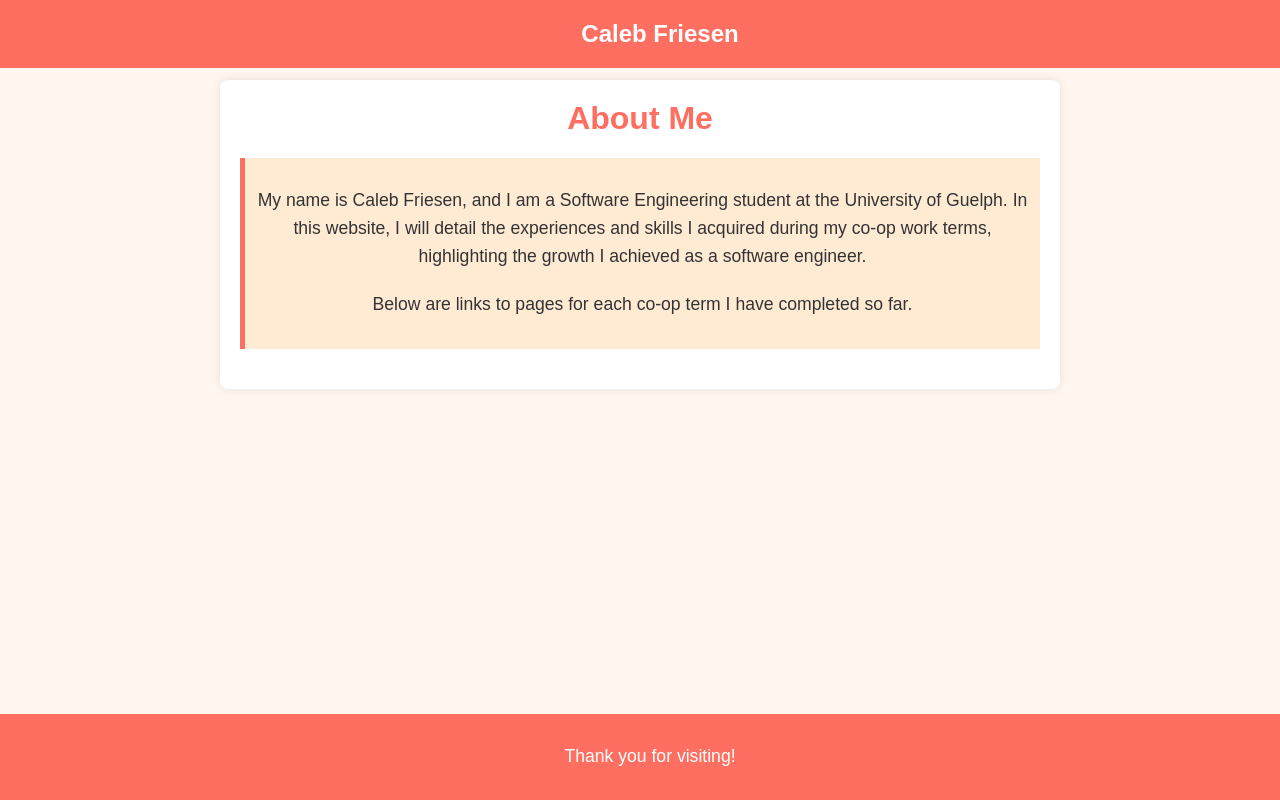
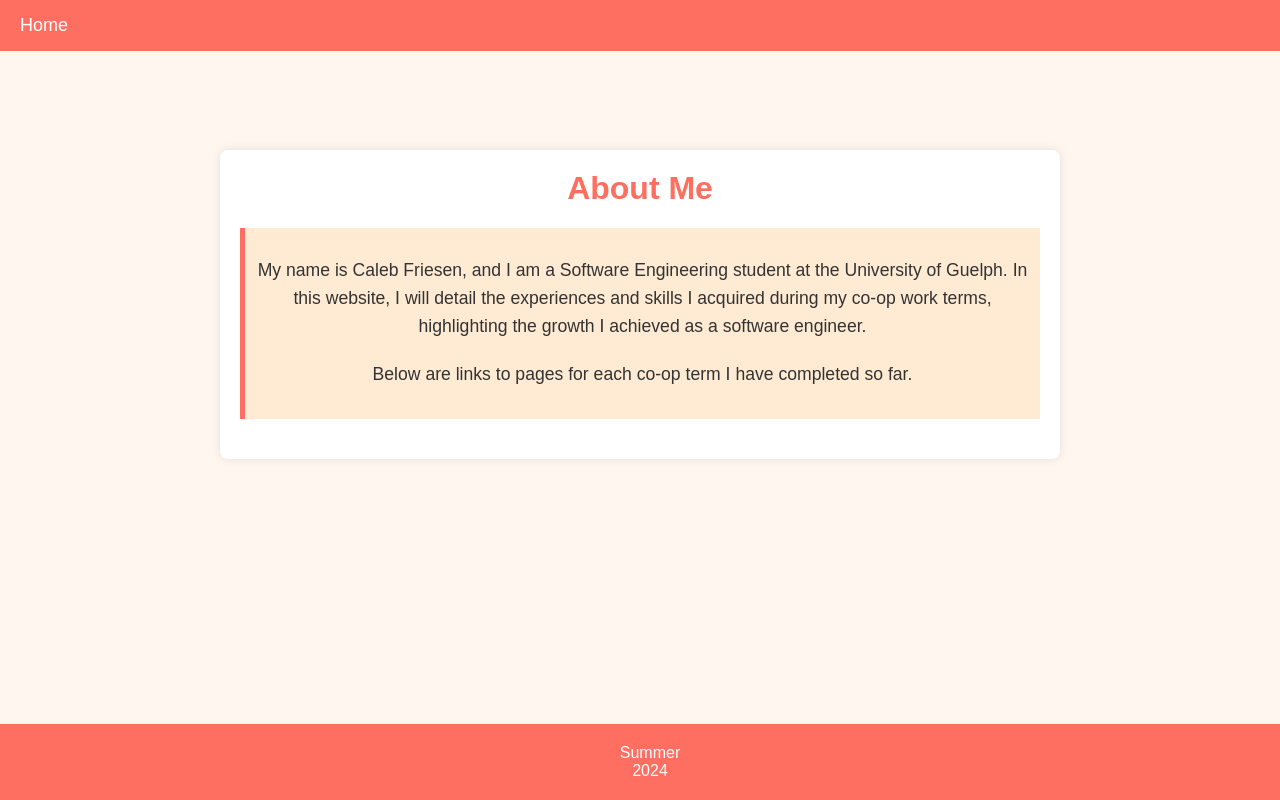
Before and after one commit to CalebFriesen/work-term-report, a plain HTML site: page index.html in a window 1280 px wide. Drawn offline with Linux system fonts and the light colour scheme.

Commit message:
Update index.html

```diff
--- a/index.html
+++ b/index.html
@@ -15,15 +15,30 @@
         header {
             background-color: #ff6f61; /* Warm coral */
             color: #fff;
-            padding: 20px;
-            text-align: center;
+            padding: 15px 20px;
+            display: flex;
+            align-items: center;
+            justify-content: space-between; /* Space items to edges */
             position: fixed;
             width: 100%;
             top: 0;
             z-index: 1000;
         }
+        .header-left {
+            margin-left: 0; /* Ensure Home is on the far left */
+        }
+        .header-left a {
+            color: #fff;
+            text-decoration: none;
+            font-size: 18px;
+        }
+        .header-center {
+            flex-grow: 1;
+            text-align: center;
+            margin-right: 20px; /* Offset to balance center */
+        }
         .main-content {
-            margin-top: 80px; /* Adjust this value based on the header height */
+            margin-top: 150px; /* Adjust this value based on the header height */
         }
         .container {
             max-width: 800px;
@@ -56,7 +71,9 @@
             text-align: center; /* Ensure highlight text is centered */
         }
         footer {
-            text-align: center;
+            display: flex;
+            justify-content: center;
+            align-items: center;
             padding: 10px;
             background-color: #ff6f61; /* Warm coral */
             color: #fff;
@@ -64,11 +81,31 @@
             width: 100%;
             bottom: 0;
         }
+        .footer-buttons {
+            display: flex;
+            justify-content: space-between; /* Ensure buttons are evenly spaced */
+            width: 100%; /* Make buttons spread across the footer */
+            max-width: 600px; /* Optional: limit the spread */
+        }
+        .footer-buttons a {
+            color: #fff;
+            text-decoration: none;
+            padding: 10px 15px;
+            border-radius: 5px;
+            transition: background-color 0.3s;
+            text-align: center;
+            flex: 1; /* Make each button equal in width */
+        }
+        .footer-buttons a:hover {
+            background-color: #ffd4c2; /* Light coral on hover */
+        }
     </style>
 </head>
 <body>
     <header>
-        <h2>Caleb Friesen</h2>
+        <div class="header-left">
+            <a href="index.html">Home</a> <!-- "Home" link now points to the index.html file -->
+        </div>
     </header>
     <div class="main-content">
         <div class="container">
@@ -81,7 +118,13 @@
         </div>
     </div>
     <footer>
-        <p>Thank you for visiting!</p>
+        <div class="footer-buttons">
+            <a href="summer2024.html">Summer<br>2024</a>
+            <!-- <a href="#">Fall<br>2024</a> -->
+            <!-- <a href="#">Summer<br>2025</a> -->
+            <!-- <a href="#">Winter<br>2026</a> -->
+            <!-- <a href="#">Summer<br>2026</a> -->
+        </div>
     </footer>
 </body>
 </html>
```
